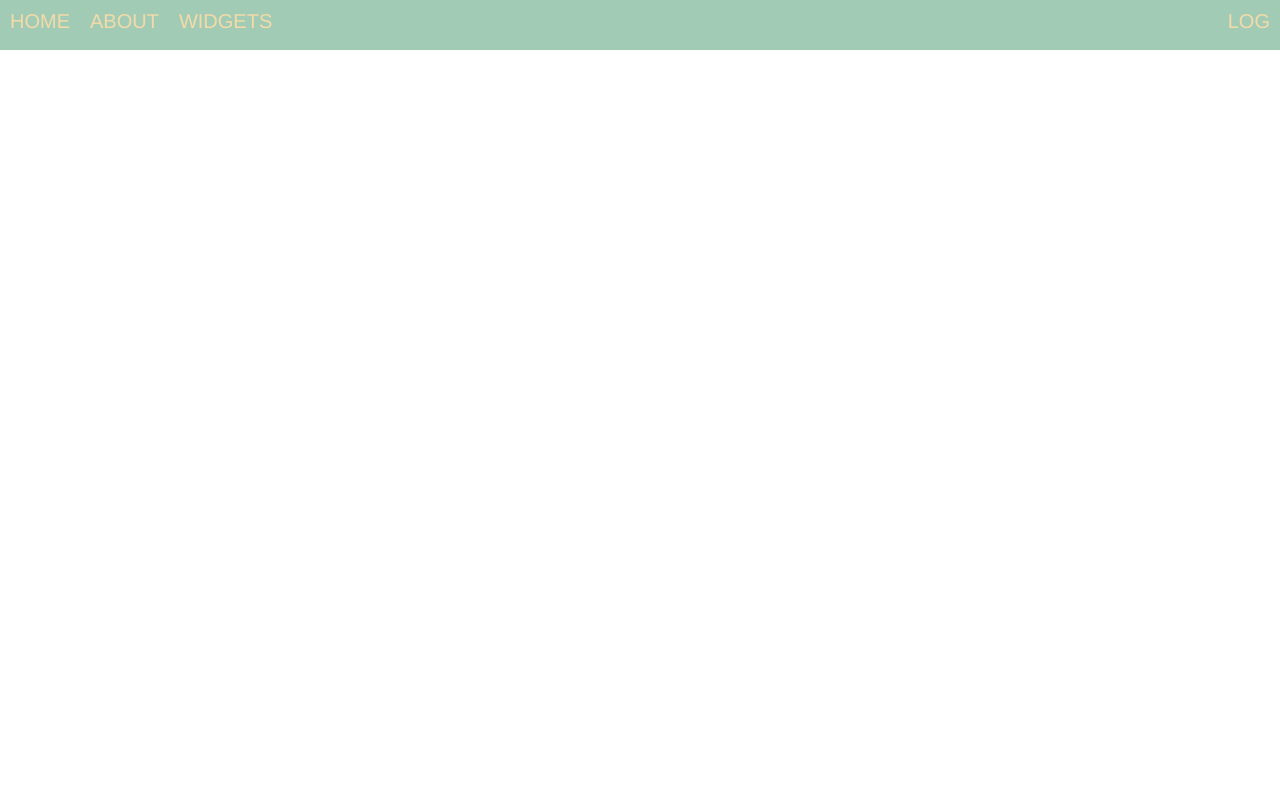
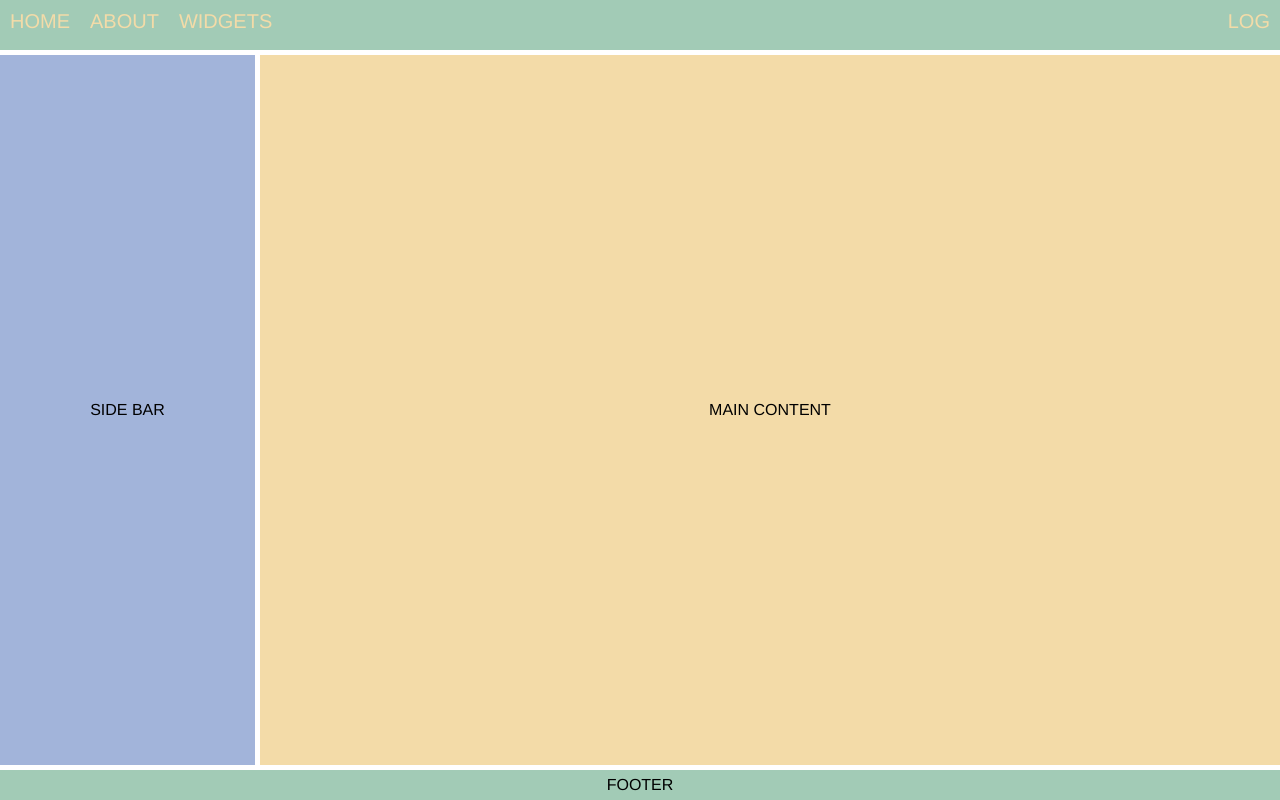
Before and after one commit to DEdmonds22/Flexbox-and-CSS-Grid, a plain HTML site: page index.html in a window 1280 px wide. Drawn offline with Linux system fonts and the light colour scheme.

Commit message:
Your First CSS Grid. Corrected JS link in index.html.

```diff
--- a/index.html
+++ b/index.html
@@ -4,7 +4,7 @@
     <meta charset="UTF-8">
     <meta name="viewport" content="width=device-width, initial-scale=1.0">
     <link rel="stylesheet" href="style.css">
-    <link rel="stylesheet" href="js/script.js">
+    <script defer src="js/script.js"></script>
     <title>Flexbox & CSS Grid</title>
 </head>
 <body>
@@ -14,5 +14,11 @@
         <div>WIDGETS</div>
         <div>LOG</div>
     </nav>
+
+    <aside>SIDE BAR</aside>
+
+    <main>MAIN CONTENT</main>
+
+    <footer>FOOTER</footer>
 </body>
 </html>
--- a/js/script.js
+++ b/js/script.js
@@ -0,0 +1,7 @@
+const asideEl = document.querySelector("aside");
+const mainEl = document.querySelector("main");
+const footerEl = document.querySelector("footer");
+
+asideEl.classList.add("flex-ctr");  /* applies prev. defined class flex-ctr to the main element */
+mainEl.classList.add("flex-ctr");
+footerEl.classList.add("flex-ctr");
--- a/style.css
+++ b/style.css
@@ -87,4 +87,45 @@ nav > div:last-child {  /* selects the last child in the nav element, ie LOG*/
             + Cells - a single section
             + Areas - a x by x section
             + Gaps */
-        /*  */
+
+    /* Your First CSS Grid */
+body {
+    display: grid;  /* generates a block-level grid */
+    height: 100vh;  /* using height: 100vh; will make the <body> fill the height of the browser window so that the <footer> is at the bottom. */
+    margin: 0;  /* 0 margin around the body element */
+    font-family: Helvetica;
+    grid-template-columns: 1fr 4fr; /* the first column is 1/5 of the available space, while the second column is 4/5 */
+    grid-template-rows: 50px 1fr 30px; /* first row is 50px, second row is 1fr of available space, thrid row is 30px */
+    gap: 5px; /* replaces grid-gap because it's obsolete; specifies width of grid lines */
+}
+        /* A CSS Grid has a single column by default. */
+        /* Each grid item (direct child) is placed on its own row by default. */
+        /* Each grid item gets placed in each cell accross columns from left to right, this is its default behavior. */
+        /* NOTE that the grid gaps cannot be styled - the grid's background simply shows through. */
+
+aside {
+    background-color: #a2b4da;
+}
+
+main {
+    background-color: #f3dba8;
+}
+
+footer {
+    background-color: #a2cbb6;
+}
+
+        /* What if we want to center the text in those elements both horizontal and vertically? We can create a class that will make any element w/ that class a Flexbox: */
+.flex-ctr {
+    display: flex;
+    justify-content: center;
+    align-items: center;
+}
+
+nav, footer {
+   grid-column: 1/3; /* grid-column determins which grid lines a grid item starts and ends on. The lines are numbered string w/ 1 (not zero).*/
+   grid-row: inherit;
+}
+        /* grid-column: span 2; has the same affect as grid-column: 1/3; */
+        /* grid-column is shorthand for grid-column-start & grid-column-end */
+        /* grid-row is shorthand for grid-row-start & grid-row-end */
```
